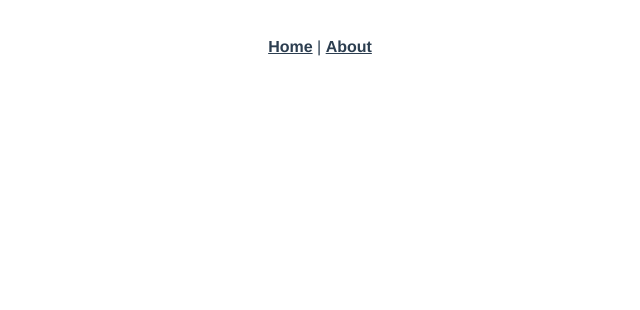
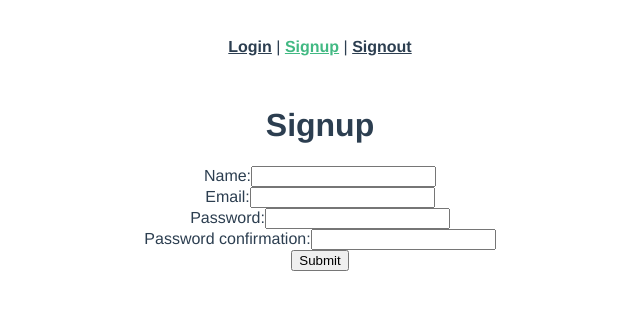
Before and after one commit to pattywitwhy/GWC_Yearbook_Vue_App, a Vue app: page /signup in a window 1280 px wide. Shown: the top 310 px of the page, without its empty margins (320-960 px from the left). Built offline with nearby package versions, Linux system fonts and the light colour scheme.

Commit message:
Added pages

```diff
--- a/package.json
+++ b/package.json
@@ -7,6 +7,7 @@
     "build": "vue-cli-service build"
   },
   "dependencies": {
+    "axios": "^0.19.0",
     "core-js": "^2.6.5",
     "vue": "^2.6.10",
     "vue-router": "^3.0.3"
--- a/src/App.vue
+++ b/src/App.vue
@@ -1,8 +1,9 @@
 <template>
   <div id="app">
     <div id="nav">
-      <router-link to="/">Home</router-link> |
-      <router-link to="/about">About</router-link>
+      <router-link to="/login">Login</router-link> |
+      <router-link to="/signup">Signup</router-link> |
+      <router-link to="/signout">Signout</router-link>
     </div>
     <router-view/>
   </div>
--- a/src/main.js
+++ b/src/main.js
@@ -1,6 +1,10 @@
 import Vue from 'vue'
 import App from './App.vue'
 import router from './router'
+import axios from 'axios'
+
+axios.defaults.baseURL =
+  process.env.NODE_ENV === "development" ? "http://localhost:3000" : "/";
 
 Vue.config.productionTip = false
 
--- a/src/router.js
+++ b/src/router.js
@@ -1,6 +1,9 @@
 import Vue from 'vue'
 import Router from 'vue-router'
 import Home from './views/Home.vue'
+import Signup from "./views/Signup.vue"
+import Signout from "./views/Signout.vue"
+import Login from "./views/Login.vue"
 
 Vue.use(Router)
 
@@ -8,18 +11,10 @@ export default new Router({
   mode: 'history',
   base: process.env.BASE_URL,
   routes: [
-    {
-      path: '/',
-      name: 'home',
-      component: Home
-    },
-    {
-      path: '/about',
-      name: 'about',
-      // route level code-splitting
-      // this generates a separate chunk (about.[hash].js) for this route
-      // which is lazy-loaded when the route is visited.
-      component: () => import(/* webpackChunkName: "about" */ './views/About.vue')
-    }
+    { path: '/', name: 'home', component: Home },
+    { path: '/about', name: 'about'},
+    { path: '/signup', name: 'signup', component: Signup },
+    { path: '/signout', name: 'signout', component: Signout },
+    { path: '/Login', name: 'Login', component: Login }
   ]
 })
--- /dev/null
+++ b/src/views/Signout.vue
@@ -0,0 +1 @@
+SignOut.vue
--- /dev/null
+++ b/src/views/Signup.vue
@@ -0,0 +1,63 @@
+<template>
+  <div class="signup">
+    <div class="container">
+      <form v-on:submit.prevent="submit()">
+        <h1>Signup</h1>
+        <ul>
+          <li class="text-danger" v-for="error in errors">{{ error }}</li>
+        </ul>
+        <div class="form-group">
+          <label>Name:</label>
+          <input type="text" class="form-control" v-model="name">
+        </div>
+        <div class="form-group">
+          <label>Email:</label>
+          <input type="email" class="form-control" v-model="email">
+        </div>
+        <div class="form-group">
+          <label>Password:</label>
+          <input type="password" class="form-control" v-model="password">
+        </div>
+        <div class="form-group">
+          <label>Password confirmation:</label>
+          <input type="password" class="form-control" v-model="passwordConfirmation">
+        </div>
+        <input type="submit" class="btn btn-primary" value="Submit">
+      </form>
+    </div>
+  </div>
+</template>
+
+<script>
+import axios from "axios";
+
+export default {
+  data: function() {
+    return {
+      name: "",
+      email: "",
+      password: "",
+      passwordConfirmation: "",
+      errors: []
+    };
+  },
+  methods: {
+    submit: function() {
+      var params = {
+        name: this.name,
+        email: this.email,
+        password: this.password,
+        password_confirmation: this.passwordConfirmation
+      };
+      axios
+        .post("/api/users", params)
+        .then(response => {
+          this.$router.push("/login");
+        })
+        .catch(error => {
+          this.errors = error.response.data.errors;
+        });
+    }
+  }
+};
+</script>
```
Also changed, not shown: src/views/Login.vue (added), 1 other file (tests, documents, lock files or other folders).
